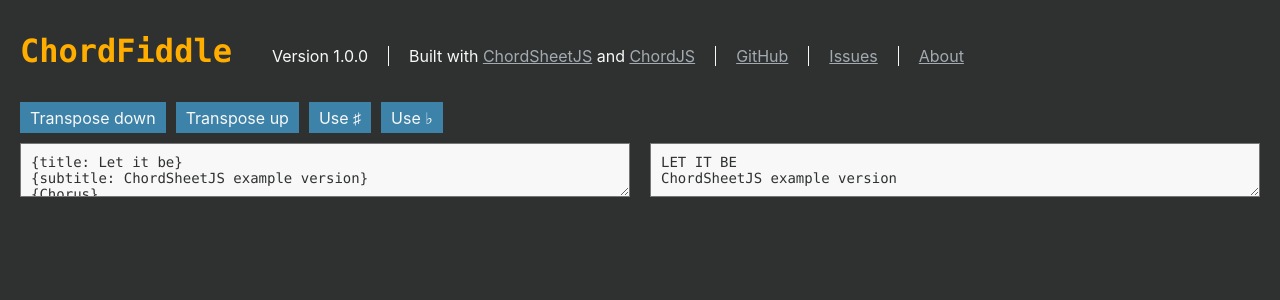
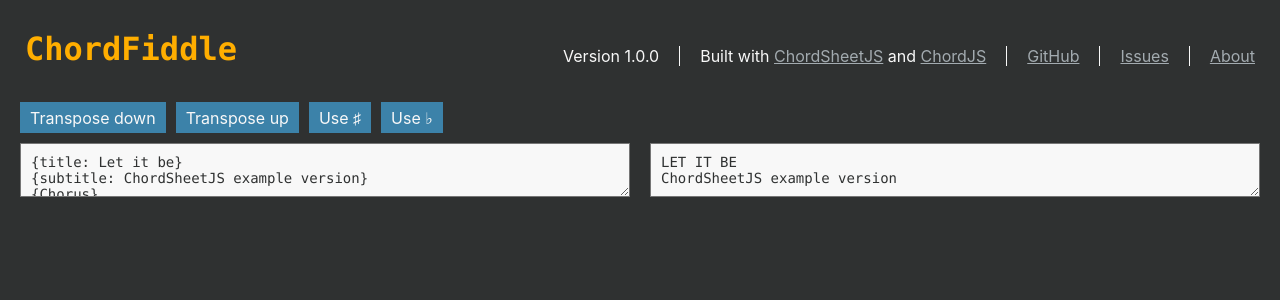
Before and after one commit to martijnversluis/ChordFiddle, a web app: file index.html in a window 1280 px wide. Shown: the top 300 px of the page. Run offline with its HTML, style and script files only (its server is not run), Linux system fonts and the light colour scheme.

Commit message:
Make navigation align right

```diff
--- a/bundle.css
+++ b/bundle.css
@@ -15,8 +15,6 @@ body {
 
 header {
   flex: 0 0 50px; }
-  header .wrapper {
-    padding: 10px 0; }
 
 a {
   color: #A3ABB0;
@@ -53,8 +51,12 @@ main {
 
 header {
   color: #F8F8F8; }
+  header .wrapper {
+    display: flex;
+    padding: 10px 5px; }
   header .site-name {
     display: inline-block;
+    flex: 1 0 auto;
     font-family: Inconsolata, Monaco, "Andale Mono", "Lucida Console", "Bitstream Vera Sans Mono", "Courier New", Courier, monospace;
     margin: 0; }
     header .site-name a,
@@ -63,6 +65,7 @@ header {
       text-decoration: none; }
   header .meta {
     display: inline-block;
+    flex: 0 0 auto;
     list-style: none; }
     header .meta li {
       display: inline-block; }
--- a/index.html
+++ b/index.html
@@ -1,5 +1,5 @@
 
-<html lang="en"></html><head><meta charset="utf-8" /><title>ChordFiddle</title><meta name="description" content="ChordPro editor. Tranpose your chord sheet. Convert ChordPro to chord sheet." /><meta name="keywords" content="javascript, chords, parsing, convert, chord-sheet, chordpro" /><link rel="stylesheet" href="bundle.css?v=1506868569000" /></head><body><header><div class="wrapper"><h1 class="site-name"><a>ChordFiddle</a></h1><ul class="meta"><li>Version 1.0.0</li><li>Built with <a href="https://github.com/martijnversluis/ChordSheetJS" target="_blank">ChordSheetJS</a> and <a href="https://github.com/martijnversluis/ChordJS" target="_blank">ChordJS</a></li><li><a href="https://github.com/martijnversluis/chordfiddle" target="_blank">GitHub</a></li><li><a href="https://github.com/martijnversluis/chordfiddle/issues" target="_blank">Issues</a></li><li><a href="#readme">About</a></li></ul></div></header><main><ul class="mod-toolbar"><li><button data-id="transpose-down">Transpose down</button></li><li><button data-id="transpose-up">Transpose up</button></li><li><button data-id="switch-to-sharp">Use ♯</button></li><li><button data-id="switch-to-flat">Use ♭</button></li></ul><div class="columns"><section class="column column-left"><textarea data-id="chordProEditor" class="sheet-editor">{title: Let it be}
+<html lang="en"></html><head><meta charset="utf-8" /><title>ChordFiddle</title><meta name="description" content="ChordPro editor. Tranpose your chord sheet. Convert ChordPro to chord sheet." /><meta name="keywords" content="javascript, chords, parsing, convert, chord-sheet, chordpro" /><link rel="stylesheet" href="bundle.css?v=1506868814000" /></head><body><header><div class="wrapper"><h1 class="site-name"><a>ChordFiddle</a></h1><ul class="meta"><li>Version 1.0.0</li><li>Built with <a href="https://github.com/martijnversluis/ChordSheetJS" target="_blank">ChordSheetJS</a> and <a href="https://github.com/martijnversluis/ChordJS" target="_blank">ChordJS</a></li><li><a href="https://github.com/martijnversluis/chordfiddle" target="_blank">GitHub</a></li><li><a href="https://github.com/martijnversluis/chordfiddle/issues" target="_blank">Issues</a></li><li><a href="#readme">About</a></li></ul></div></header><main><ul class="mod-toolbar"><li><button data-id="transpose-down">Transpose down</button></li><li><button data-id="transpose-up">Transpose up</button></li><li><button data-id="switch-to-sharp">Use ♯</button></li><li><button data-id="switch-to-flat">Use ♭</button></li></ul><div class="columns"><section class="column column-left"><textarea data-id="chordProEditor" class="sheet-editor">{title: Let it be}
 {subtitle: ChordSheetJS example version}
 {Chorus}
 
@@ -32,7 +32,7 @@ future features.</p>
 <li>commit and push your changes</li>
 <li>open a pull request</li>
 </ul>
-</div></section><script src="bundle.js?v=1506868568000"></script>
+</div></section><script src="bundle.js?v=1506868813000"></script>
 <script type="text/javascript">
 //<![CDATA[
 if (window.location.hostname == 'martijnversluis.github.io') {
--- a/sass/_header.sass
+++ b/sass/_header.sass
@@ -1,8 +1,13 @@
 header
   color: $header-text
 
+  .wrapper
+    display: flex
+    padding: $spacing-m $spacing-s
+
   .site-name
     display: inline-block
+    flex: 1 0 auto
     font-family: $monospace-font
     margin: 0
 
@@ -13,6 +18,7 @@ header
 
   .meta
     display: inline-block
+    flex: 0 0 auto
     list-style: none
 
     li
--- a/sass/_layout.sass
+++ b/sass/_layout.sass
@@ -15,9 +15,6 @@ body
 
 header
   flex: 0 0 50px
-
-  .wrapper
-    padding: $spacing-m 0
 
 a
   color: $link-color
```
